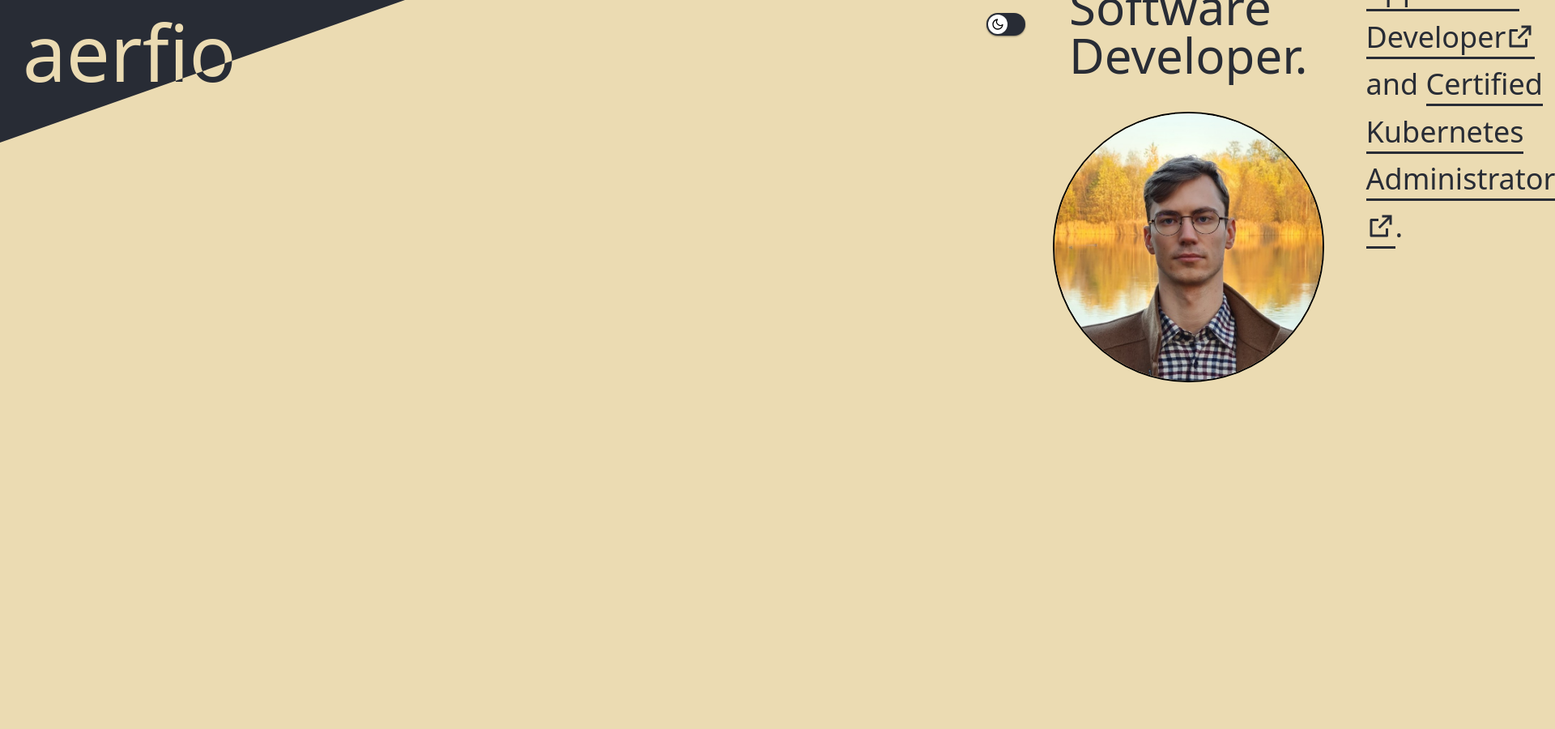
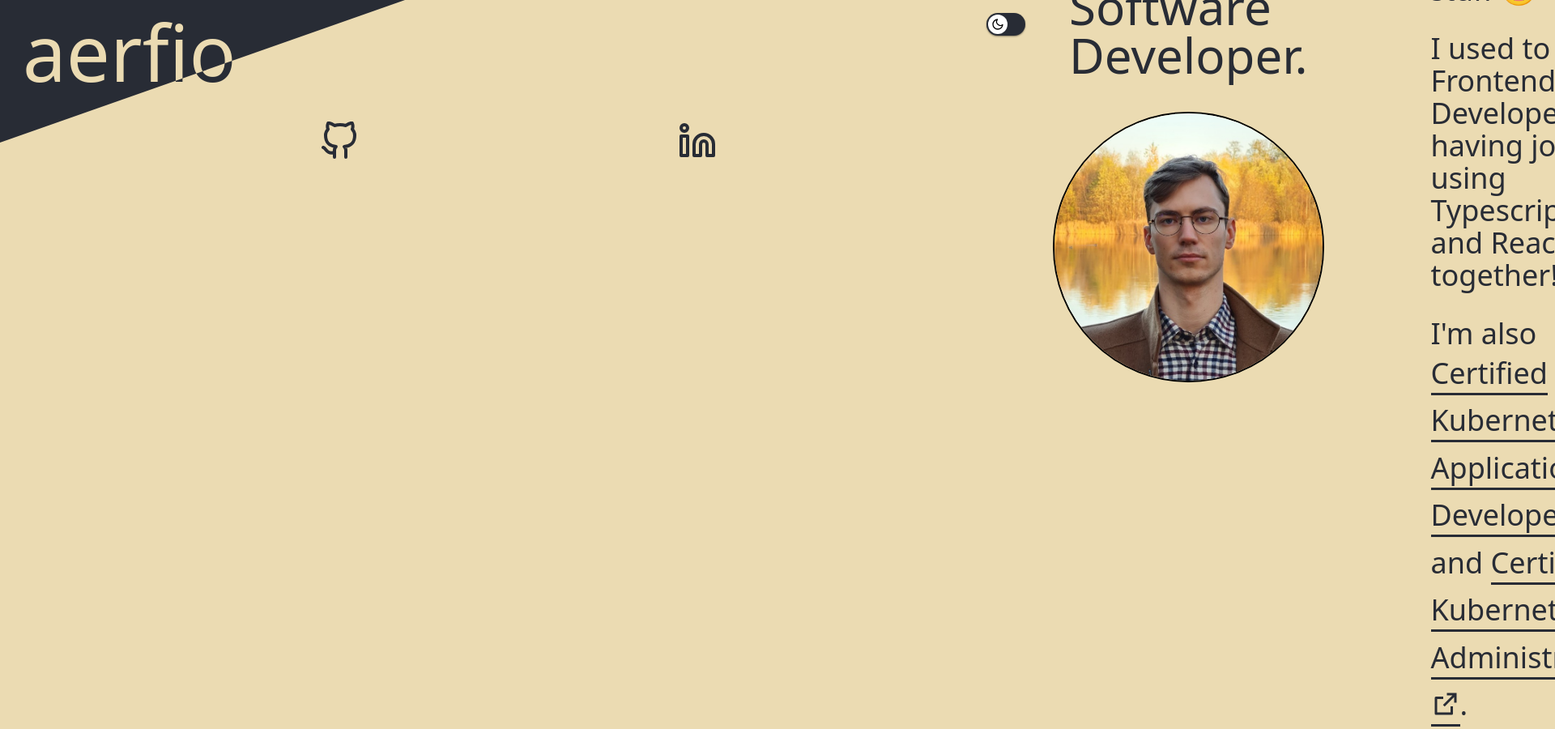
Before and after one commit to aerfio/aerf.io, a Gatsby site: page / in a window 1280 px wide. Shown: the top 900 px of the page at 81% size, 1920 px wide, since content can reach past the window. Before the commit the page ends 800 px from the top, so only its background shows below. Built offline with nearby package versions, Linux system fonts and the light colour scheme; Gatsby itself is replaced by a stand-in of ours; what @savvywombat/tailwindcss-grid-areas would draw is missing.

Commit message:
Add footer and work on the wording

```diff
--- /dev/null
+++ b/src/components/Footer.tsx
@@ -0,0 +1,16 @@
+import React from "react";
+import { FiGithub, FiLinkedin } from "react-icons/fi";
+import { Link } from './Link'
+
+export const Footer = () => {
+    return (
+        <div className="text-primarylight dark:text-primarydark text-5xl flex content-center justify-evenly grid-in-footer pb-10">
+            <Link href="https://github.com/aerfio" underline={false} >
+                <FiGithub />
+            </Link>
+            <Link href="https://www.linkedin.com/in/mpuczynski/" underline={false}  >
+                <FiLinkedin />
+            </Link>
+        </div>
+    )
+};
--- a/src/components/Link.tsx
+++ b/src/components/Link.tsx
@@ -5,17 +5,19 @@ interface LinkProps {
   href: string;
   className?: string;
   externalIcon?: boolean;
+  underline?: boolean;
 }
 
 export const Link: FunctionComponent<PropsWithChildren<LinkProps>> = ({
   href,
   children,
   className,
-  externalIcon = true,
+  externalIcon = false,
+  underline = true,
 }) => {
   return (
     <a
-      className={`border-b-[3px] border-current border-solid leading-relaxed ${className}`}
+      className={`${underline && "border-b-[3px] border-current border-solid"}  leading-relaxed ${className}`}
       href={href}
       rel="noopener noreferrer"
     >
--- a/src/components/ThemeSwitch.tsx
+++ b/src/components/ThemeSwitch.tsx
@@ -1,4 +1,4 @@
-import React, { useEffect, useState } from "react";
+import React from "react";
 import { useTheme } from "../utils/utils";
 import { Helmet } from "react-helmet";
 import { FiSun, FiMoon } from "react-icons/fi";
--- a/src/components/index.tsx
+++ b/src/components/index.tsx
@@ -3,3 +3,4 @@ export * from "./ThemeSwitch";
 export * from "./SEO";
 export * from "./Layout";
 export * from "./Link";
+export * from "./Footer"
--- a/src/pages/index.tsx
+++ b/src/pages/index.tsx
@@ -1,15 +1,22 @@
 import * as React from "react";
 import type { HeadFC } from "gatsby";
-import { SEO, Layout, Link } from "../components";
+import { SEO, Layout, Link, Footer } from "../components";
 import { StaticImage } from "gatsby-plugin-image";
 
 const IndexPage = () => {
   return (
     <Layout
       aboutChildren={
+        <>
           <section className="pt-10 flex pb-10 flex-wrap content-center justify-evenly grid-in-about">
+            <section className="px-5 md:px-20">
               <p className="px-8 text-2xl md:text-4xl text-primarylight dark:text-primarydark">
-            <span>I'm</span>{" "}
+                <span className="mb-8 block">
+                  I'm currently working in <Link href="https://www.travelping.com/">Travelping</Link>, using <Link href="https://go.dev">Go</Link> programming language to create Kubernetes Operators.
+                  Apart from that my area of expertise is designing and creating REST and GraphQL APIs, fun stuff 🤩
+                </span>
+                <span className="mb-8 block">I used to be Frontend Developer, having joy in using Typescript and React.js together! </span>
+                <span>I'm also</span>{" "}
                 <Link
                   href="https://www.credly.com/badges/1194769f-143d-404a-8d46-67c30769d33b"
                   externalIcon
@@ -17,14 +24,16 @@ const IndexPage = () => {
                   Certified Kubernetes Application Developer
                 </Link>{" "}
                 and{" "}
-
                 <Link href="https://www.credly.com/badges/2953ddbe-07ed-4828-8e74-8508185d0df2" externalIcon>
                   Certified Kubernetes Administrator
                 </Link>
                 {"."}
-
               </p>
             </section>
+          </section >
+          <Footer />
+        </>
+
       }
     >
       <article className="flex items-center">
@@ -47,7 +56,7 @@ const IndexPage = () => {
         className="mx-16 h-auto max-w-md md:mx-5"
         loading="eager"
       />
-    </Layout>
+    </Layout >
   );
 };
 
--- a/tailwind.config.js
+++ b/tailwind.config.js
@@ -14,8 +14,9 @@ module.exports = {
           "nickname . .",
           "intro     intro   intro",
           "about about about",
+          "footer footer footer",
         ],
-        phone: ["nickname", "intro", "about"],
+        phone: ["nickname", "intro", "about", "footer"],
       },
       gridTemplateColumns: {
         desktop: "1fr 1fr 1fr",
```
Lines whose indentation alone changed are shown as unchanged.
